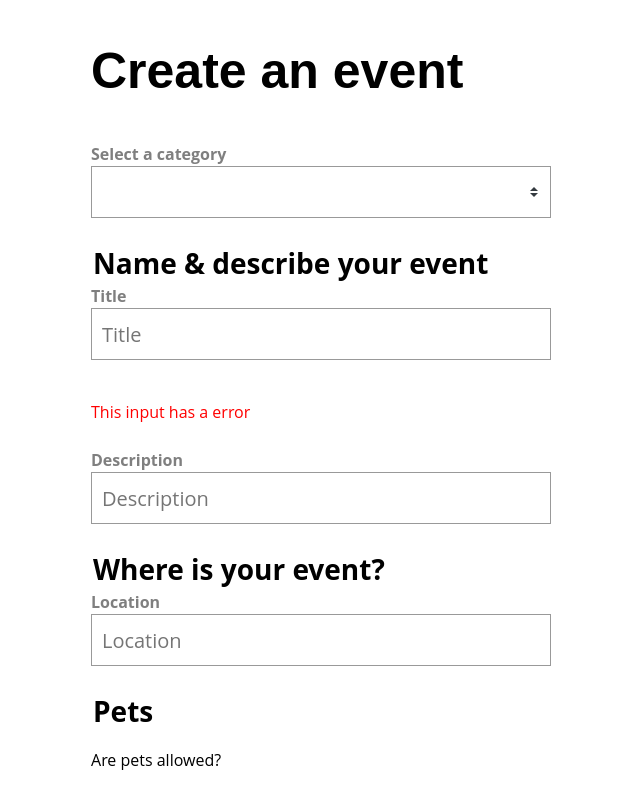
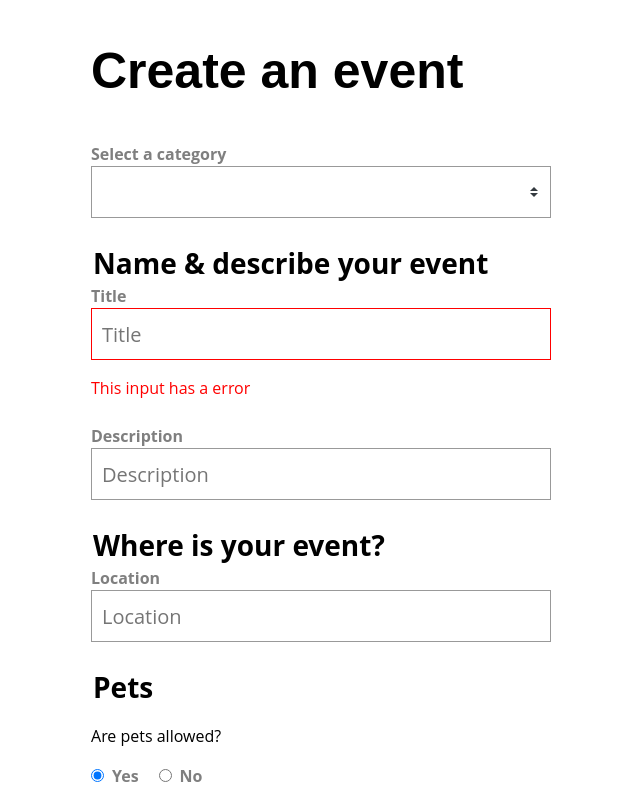
Before and after one commit to yxj0312/vue3-forms, a Vue app: page / in a window 1280 px wide. Shown: the top 791 px of the page, without its empty margins (339-979 px from the left). Built offline with nearby package versions, Linux system fonts and the light colour scheme.

Commit message:
refactor baseInput

```diff
--- a/src/components/BaseInput.vue
+++ b/src/components/BaseInput.vue
@@ -1,47 +1,54 @@
 <template>
-    <label :for="uuid" v-if="label">{{ label }}</label>
+  <label
+    v-if="label"
+    :for="uuid"
+  >
+    {{ label }}
+  </label>
   <input
-        v-bind="$attrs"
+    class="field"
+    v-bind="{
+      ...$attrs,
+      onInput: updateValue
+    }"
+    :id="uuid"
+    :value="modelValue"
     :placeholder="label"
-        class="field"
-        :value="modelValue"
-        @input="$emit('update:modelValue', $event.target.value)"
-        :id="uuid"
-        :aria-describedby="error? `${uuid}-error` :  null"
-        :aria-invalid="error? true: false"
+    :aria-describedby="error ? `${uuid}-error` : null"
+    :aria-invalid="error ? true : false"
+    :class="{ error }"
   >
-    <p
+  <BaseErrorMessage
     v-if="error"
-      class="errorMessage"
     :id="`${uuid}-error`"
-      aria-live="assertive"
   >
     {{ error }}
-    </p>
+  </BaseErrorMessage>
 </template>
 
 <script>
-import UniqueID from '../features/UniqueID'
-
+import SetupFormComponent from '@/features/SetupFormComponent'
+import UniqueID from '@/features/UniqueID'
 export default {
   props: {
     label: {
       type: String,
       default: ''
     },
+    error: {
+      type: String,
+      default: ''
+    },
     modelValue: {
       type: [String, Number],
       default: ''
-    },
-    error: {
-      type: String,
-      default: ''
     }
   },
-  setup () {
+  setup (props, context) {
+    const { updateValue } = SetupFormComponent(props, context)
     const uuid = UniqueID().getID()
-
     return {
+      updateValue,
       uuid
     }
   }
```
Lines whose indentation alone changed are shown as unchanged.
